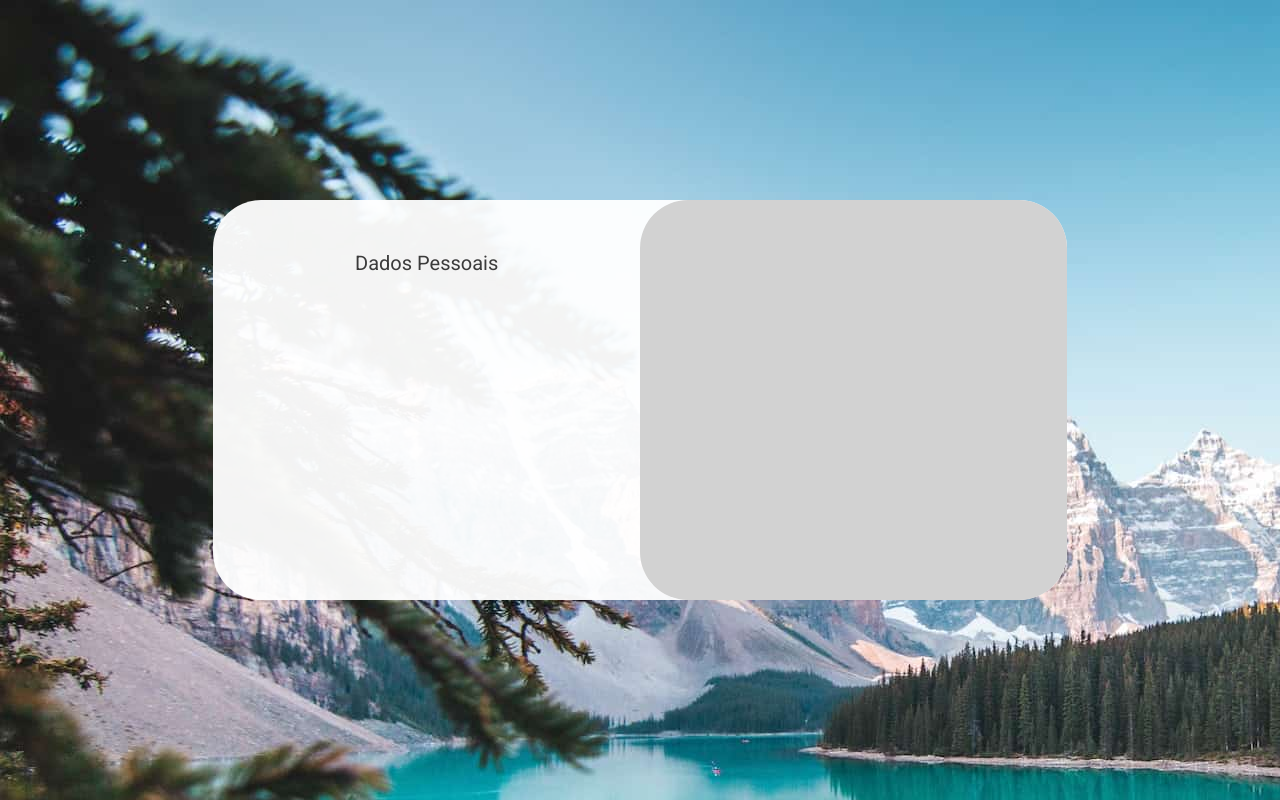
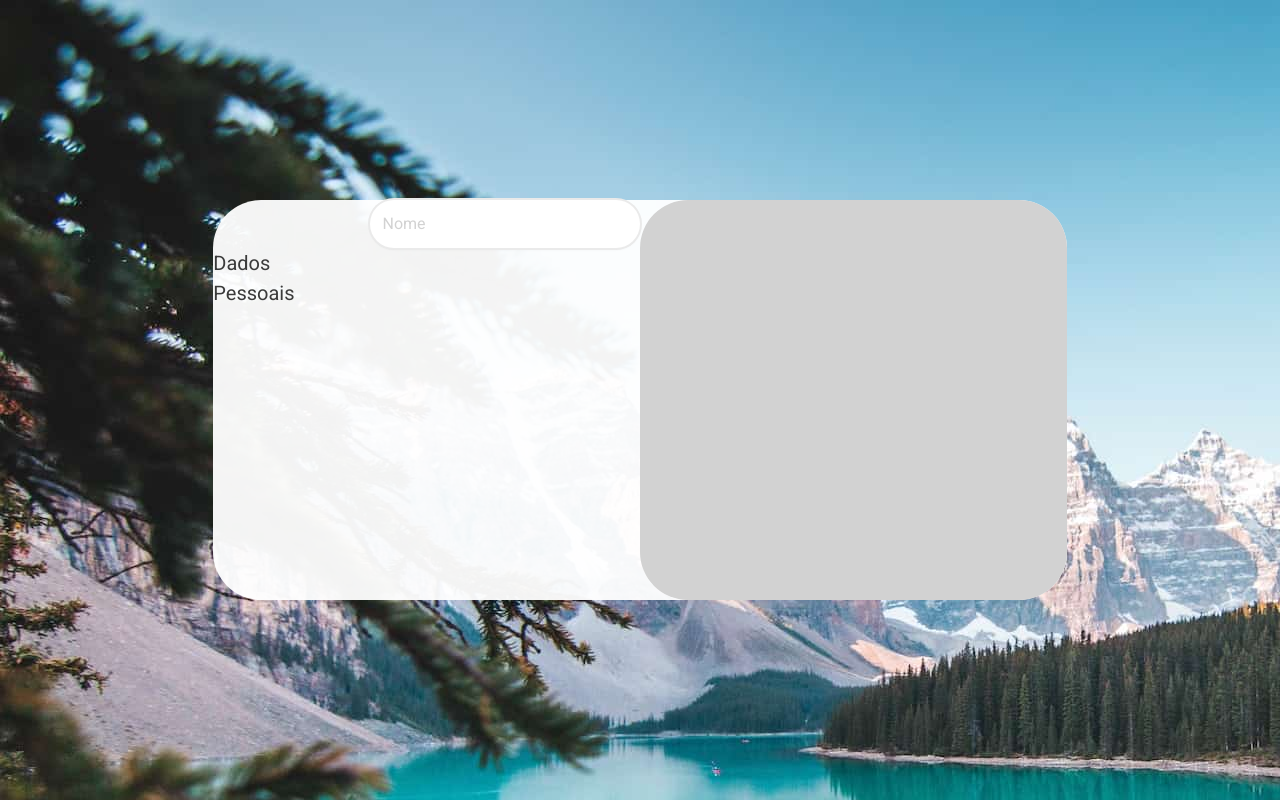
Before and after one commit to tascintra/travelnate, a React (Vite) app: page / in a window 1280 px wide. Built offline with nearby package versions, Linux system fonts and the light colour scheme.

Commit message:
input text component add in App for test purpose

```diff
--- a/src/App.tsx
+++ b/src/App.tsx
@@ -1,4 +1,5 @@
 import { Text } from "./components/Text"
+import { TextInput } from "./components/TextInput"
 import "./styles/index.css"
 
 export function App() {
@@ -9,6 +10,9 @@ export function App() {
           <Text size="md" className="text-gray-500 text mt-12">
             Dados Pessoais
           </Text>
+          <TextInput.Root>
+            <TextInput.Input type='text' id="nome" placeholder="Nome" />
+          </TextInput.Root>
         </div>
         <div className="bg-gray-300 w-3/6 h-full rounded-4xl">
 
```
